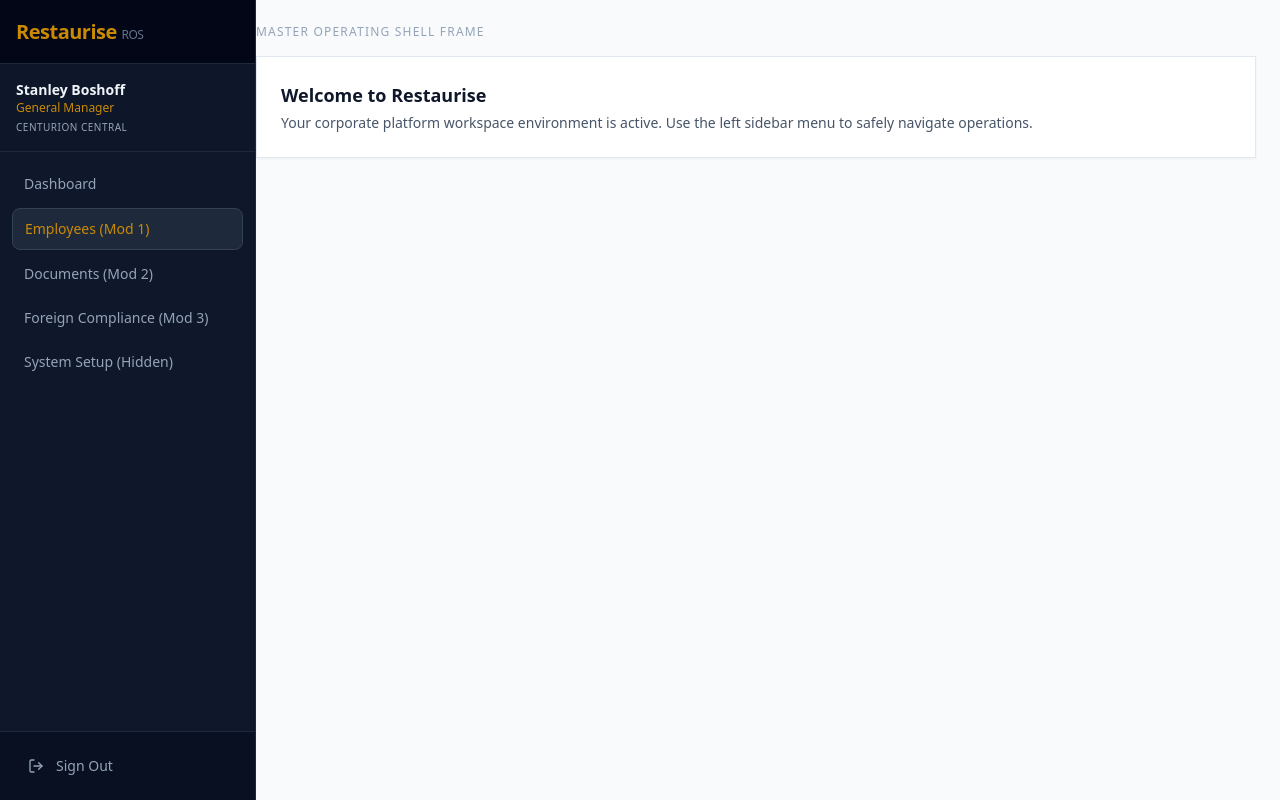
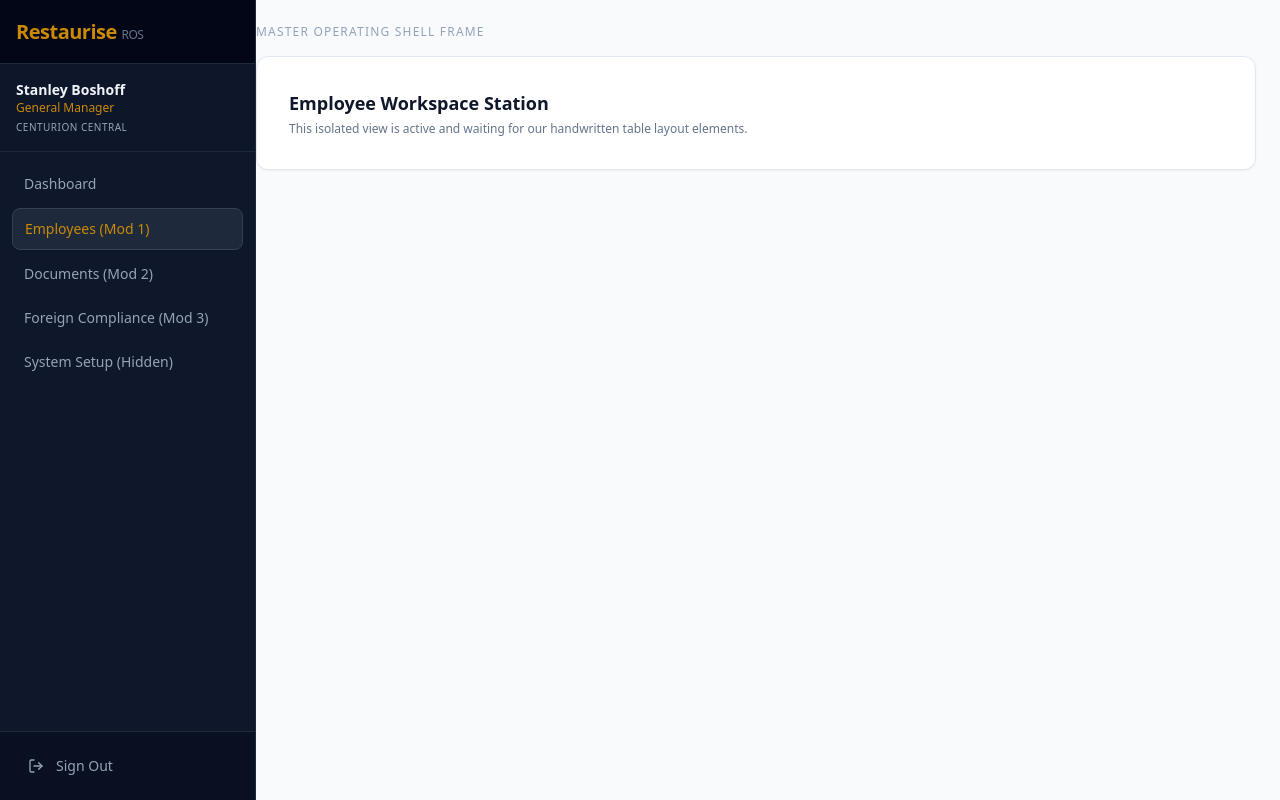
Before and after one commit to StanleyBoshoff/restaurant-operating-system, a React app in the folder frontend/: page / in a window 1280 px wide. Both pictures are taken after a click on the button "Employees (Mod 1)". Built offline with nearby package versions, Linux system fonts and the light colour scheme; the HTML template or start-up script is replaced by a standard one.

Commit message:
feat: implement modular conditional router panel layout and fix structural div alignment syntax

```diff
--- a/frontend/src/App.jsx
+++ b/frontend/src/App.jsx
@@ -32,9 +32,22 @@ export default function App() {
         Master Operating Shell Frame
       </h1>
 
-      {/* Dashboard component */}
-      <Dashboard companyName={companyName} />
-    </div>
+      {/* Dynamic Workspace Router */}
+      {currentModule === 'dashboard' && <Dashboard companyName={companyName} />}
+
+      {currentModule === 'employees' && (
+        <div className="bg-white border border-slate-200 p-8 rounded-xl shadow-sm">
+          <h2 className="text-lg font-bold text-slate-900">Employee Workspace Station</h2>
+          <p className="text-slate-500 text-xs mt-1">This isolated view is active and waiting for our handwritten table layout elements. </p>
+        </div>
+      )}
+
+      {currentModule !== 'dashboard' && currentModule !== 'employees' && (
+        <div className="bg-white boder border-slate-200 p-12 rounded-xl text-center shadow-sm text-slate-400 text-xs">
+          {currentModule} workspace module under structural setup.
+        </div>
+      )}
+      </div>
     </div>
   );
 }
```
